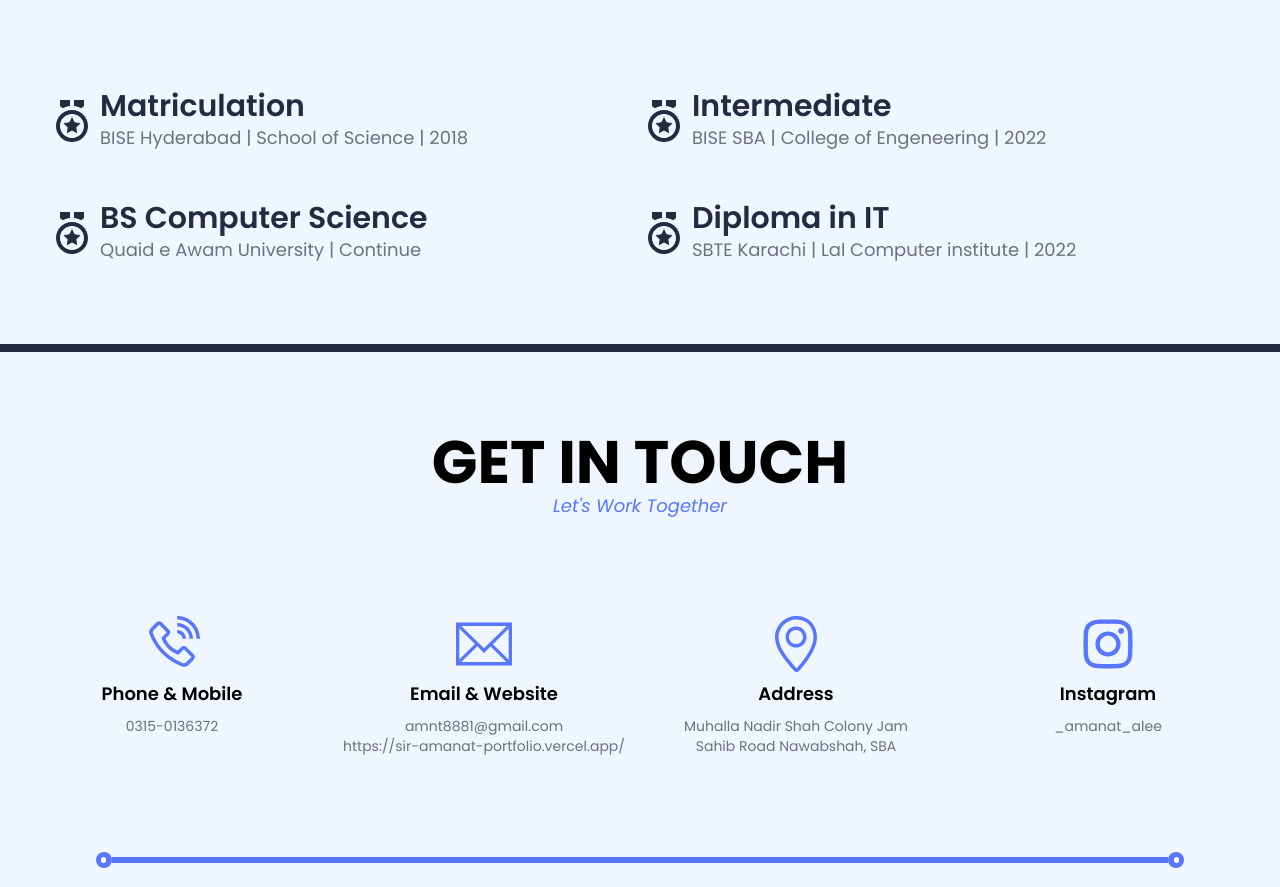
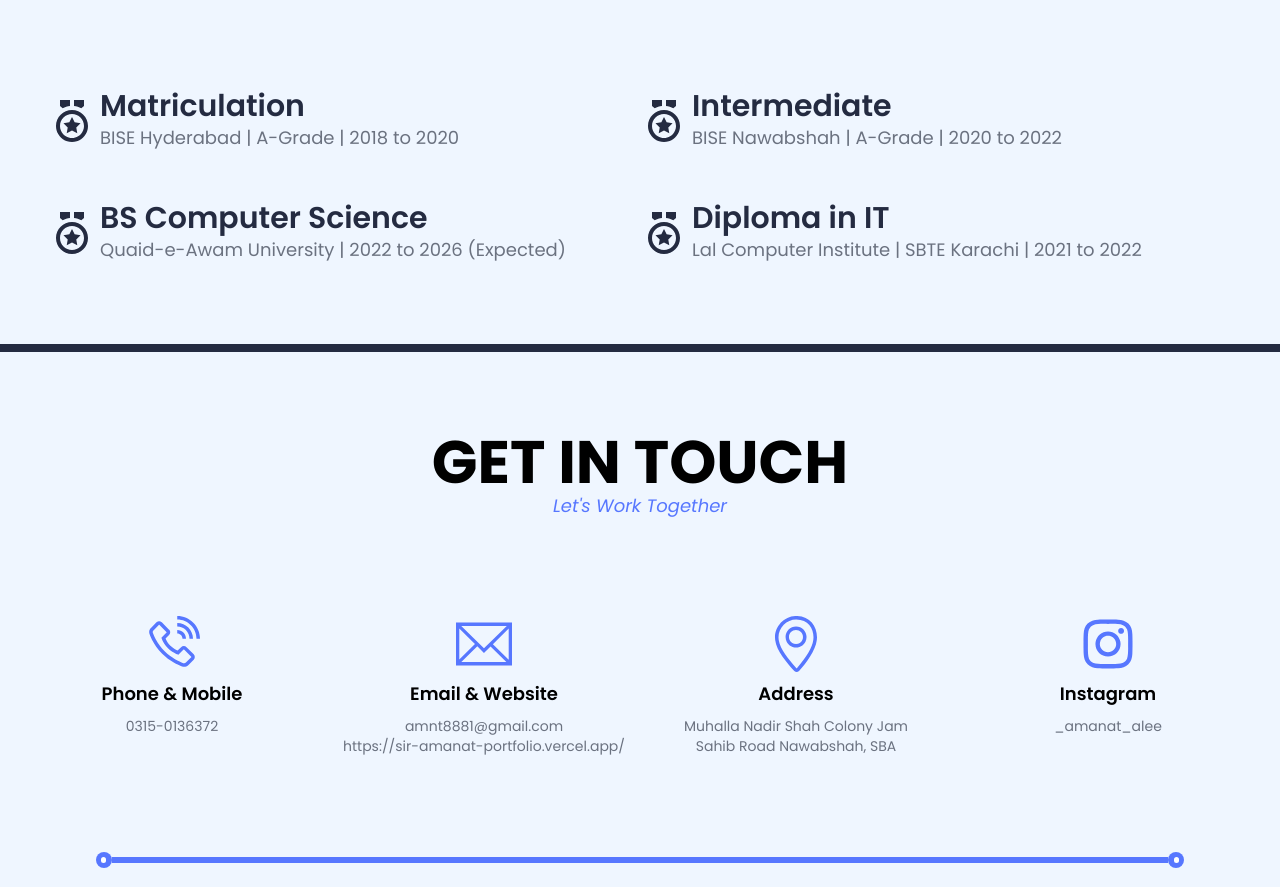
Before and after one commit to AbdulHadikhan-dev/Sir-Amanat-Portfolio, a Next.js app: page / in a window 1280 px wide. Shown: the part 1900-2787 px from the top of the page. Built offline with nearby package versions, Linux system fonts and the light colour scheme.

Commit message:
add some details

```diff
--- a/app/components/Eduaction.js
+++ b/app/components/Eduaction.js
@@ -18,7 +18,7 @@ const Eduaction = () => {
                 Matriculation
               </div>
               <div className="institute text-sm text-gray-500 md:text-base lg:text-lg">
-                BISE Hyderabad | School of Science | 2018
+                BISE Hyderabad | A-Grade | 2018 to 2020
               </div>
             </div>
           </div>
@@ -29,7 +29,7 @@ const Eduaction = () => {
                 Intermediate
               </div>
               <div className="institute text-sm text-gray-500 md:text-base lg:text-lg">
-                BISE SBA | College of Engeneering | 2022
+                BISE Nawabshah | A-Grade | 2020 to 2022
               </div>
             </div>
           </div>
@@ -40,7 +40,7 @@ const Eduaction = () => {
                 BS Computer Science
               </div>
               <div className="institute text-sm text-gray-500 md:text-base lg:text-lg">
-                Quaid e Awam University | Continue
+                Quaid-e-Awam University | 2022 to 2026 (Expected)
               </div>
             </div>
           </div>
@@ -51,7 +51,7 @@ const Eduaction = () => {
                 Diploma in IT
               </div>
               <div className="institute text-sm text-gray-500 md:text-base lg:text-lg">
-                SBTE Karachi | Lal Computer institute | 2022
+                Lal Computer Institute | SBTE Karachi | 2021 to 2022
               </div>
             </div>
           </div>
```
